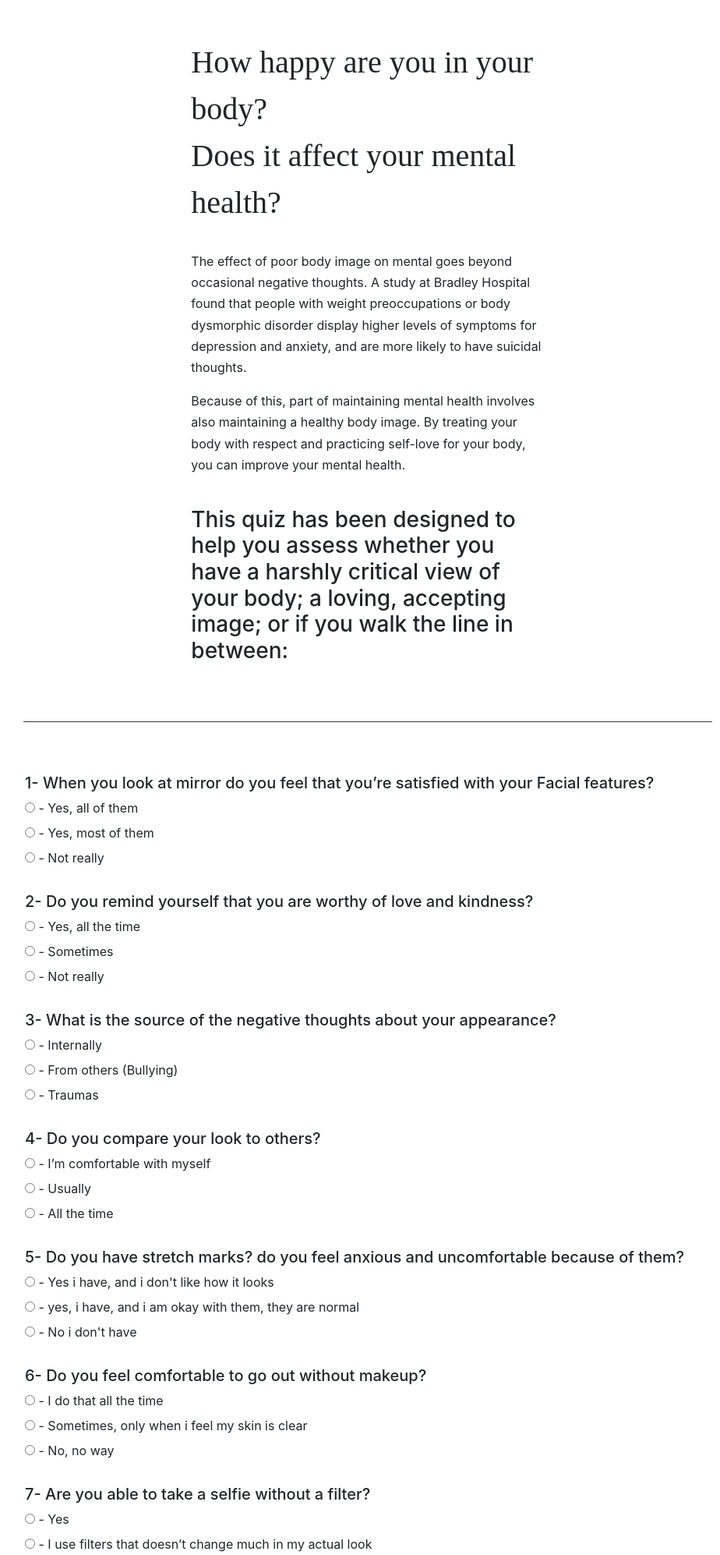
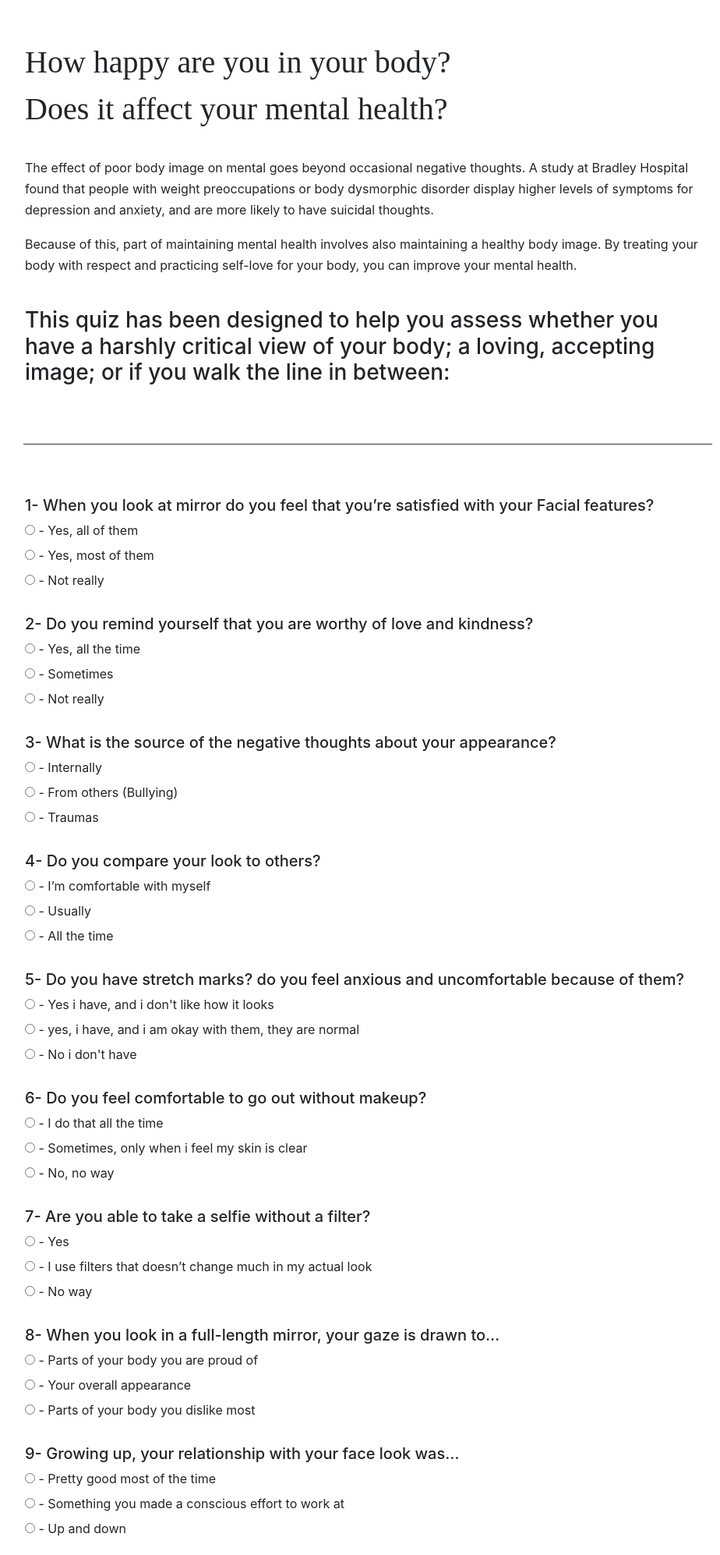
Before and after one commit to MohanadOmarrr/Kadell-Form, a Django app: page / in a window 1280 px wide. Shown: the part 442-2436 px from the top of the page at 78% size, without its empty margins (168-1092 px from the left). Run offline with Django 4.2, Linux system fonts and the light colour scheme; some libraries are stand-ins or nearby versions.

Commit message:
mobile size

```diff
--- a/templates/survey.html
+++ b/templates/survey.html
@@ -20,7 +20,7 @@
         <img src="https://res.cloudinary.com/dhyz3axjw/image/upload/v1659613770/a2mic0rdahbfclklsqiy.jpg" width="45%"/>
     </div>
 
-    <div class="container col-sm-8" style="padding: 50px 200px">
+    <div class="container col-sm-12" style="padding: 50px 200px">
             <h1 style="font-family:Bonky Serif; line-height:1.5;">How happy are you in your body?<br>Does it affect your mental health?</h1>
             <br>
             <p style="line-height:1.7;">The effect of poor body image on mental goes beyond occasional negative thoughts. A study at Bradley Hospital found that people with weight preoccupations or body dysmorphic disorder display higher levels of symptoms for depression and anxiety, and are more likely to have suicidal thoughts.</p>
```
